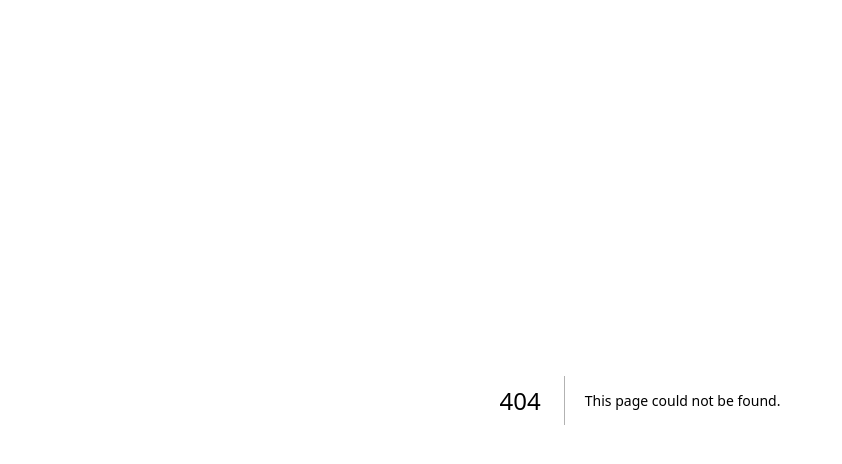
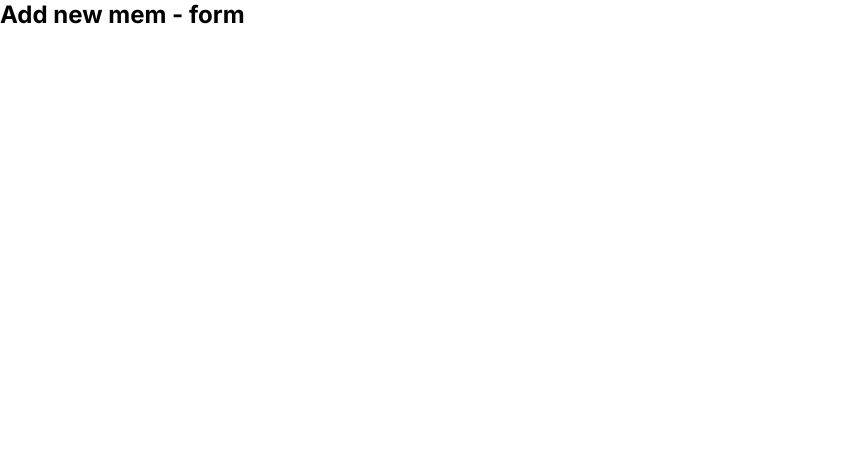
Before and after one commit to adamGolczynski/Mem-serwis, a Next.js app: page /formMem in a window 1280 px wide. Before the commit this address had no page. Shown: the top 464 px of the page, without its empty margins (0-842 px from the left). Built offline with nearby package versions, Linux system fonts and the light colour scheme.

Commit message:
added new pages with routes - hot, formMem and favourites

```diff
--- /dev/null
+++ b/app/formMem/page.jsx
@@ -0,0 +1,7 @@
+export default function FormMem() {
+	return (
+		<main>
+			<h2>Add new mem - form</h2>
+		</main>
+	)
+}
```
Also changed, not shown: app/favourites/page.jsx (added, +7 -0 lines), app/hot/page.jsx (added, +7 -0 lines).
